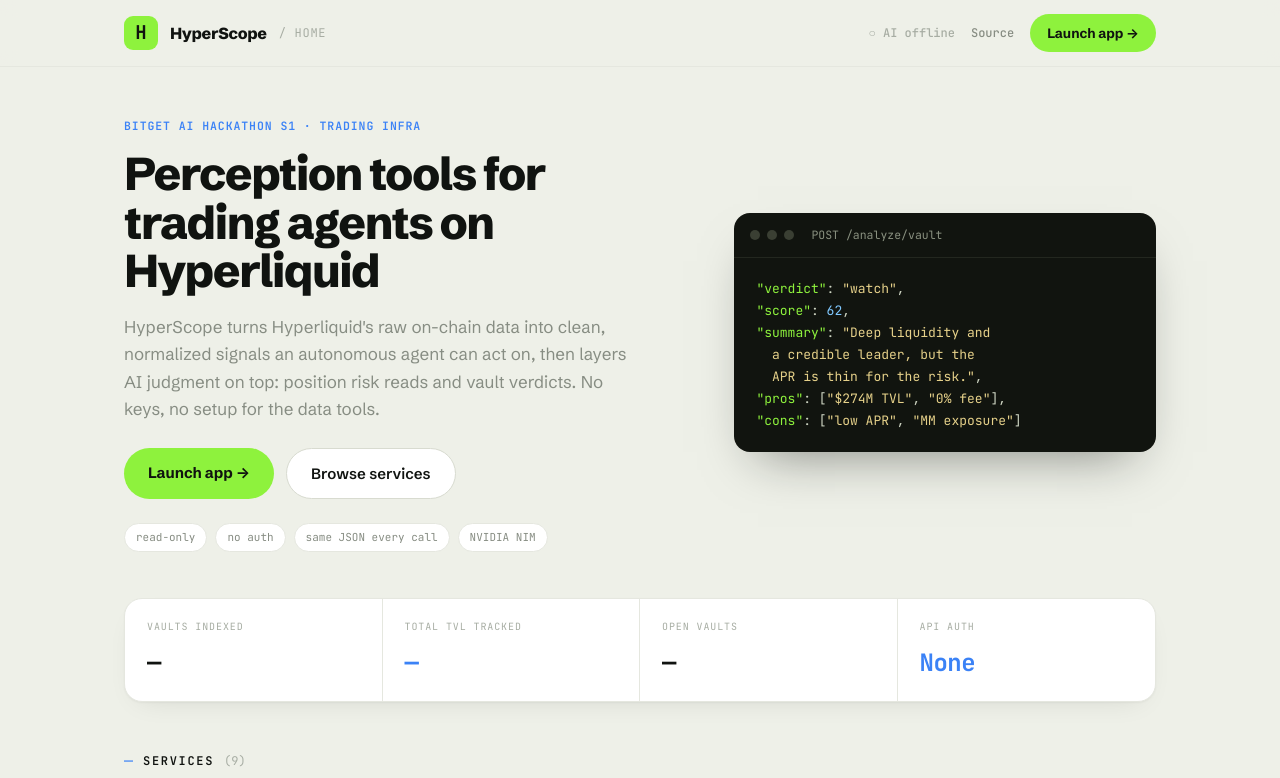
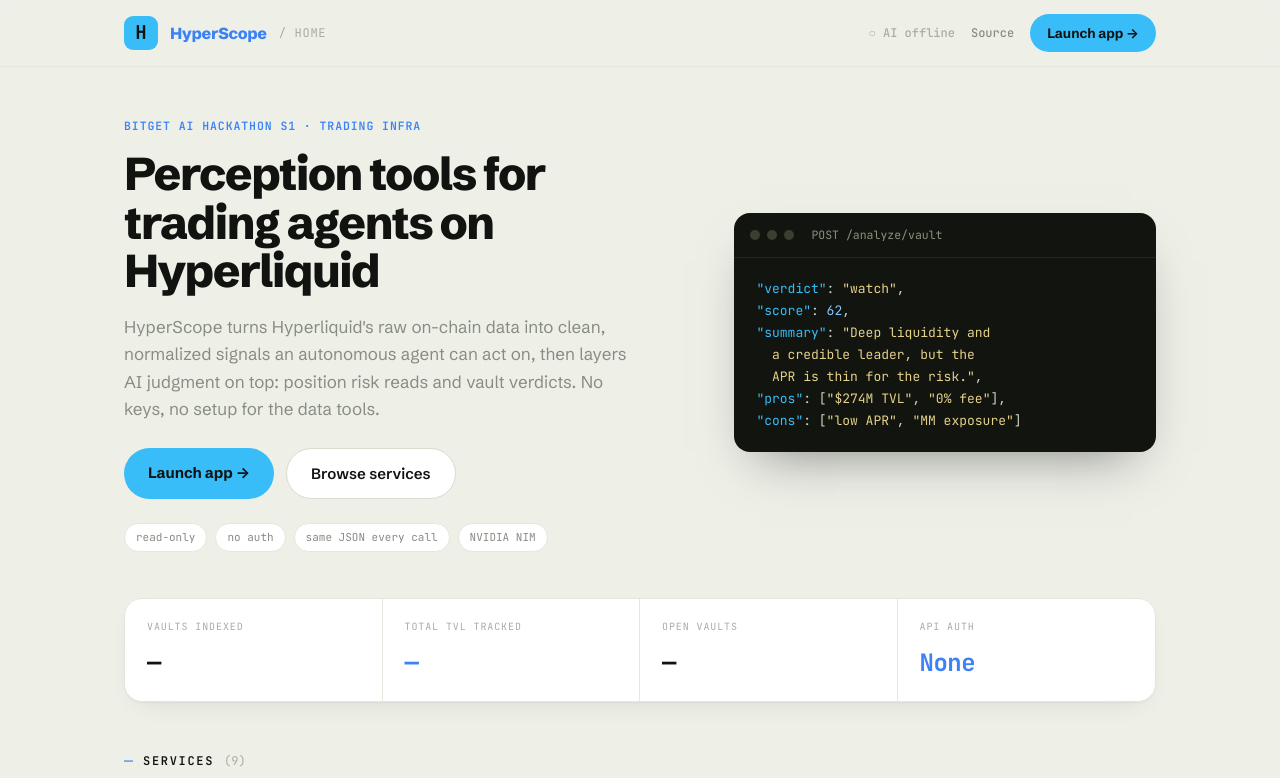
Before and after one commit to Jr-kenny/hyperscope, a website: page public/index.html in a window 1280 px wide. Shown: the top 778 px of the page. Drawn offline with Linux system fonts and the light colour scheme; no server answers.

Commit message:
style: switch accent color to sky blue and update favicon

```diff
--- a/public/style.css
+++ b/public/style.css
@@ -2,7 +2,7 @@
   --bg:#eef0e8; --surface:#ffffff; --surface2:#f5f6f0;
   --ink:#101310; --muted:#878d83; --faint:#a7ada3;
   --line:#e5e7df; --line2:#d8dbd0;
-  --lime:#8ef23d; --lime-hi:#7ee52a; --lime-soft:#e7fbcf;
+  --lime:#38bdf8; --lime-hi:#0ea5e9; --lime-soft:#e0f2fe;
   --green:#3b82f6;
   --long:#3a9e12; --short:#e0483d; --blue:#2f7de0;
   --shadow:0 1px 2px rgba(16,20,15,.04), 0 10px 30px -16px rgba(16,20,15,.14);
@@ -25,7 +25,7 @@
 .brand a{color:inherit}
 .mark{width:34px;height:34px;border-radius:9px;background:var(--lime);display:grid;place-items:center;
   color:var(--ink);font-family:"JetBrains Mono";font-weight:700;font-size:19px}
-.brand b{font-weight:800;letter-spacing:-.02em;font-size:16px}
+.brand b{font-weight:800;letter-spacing:-.02em;font-size:16px;color:var(--green)}
 .brand .crumb{font-family:"JetBrains Mono";font-size:12px;color:var(--faint);letter-spacing:.06em}
 .nav-right{display:flex;align-items:center;gap:16px}
 .ghost{font-family:"JetBrains Mono";font-size:12px;color:var(--muted);font-weight:500}
```
Also changed, not shown: public/app.html (line endings or trailing spaces), public/index.html (line endings or trailing spaces).
